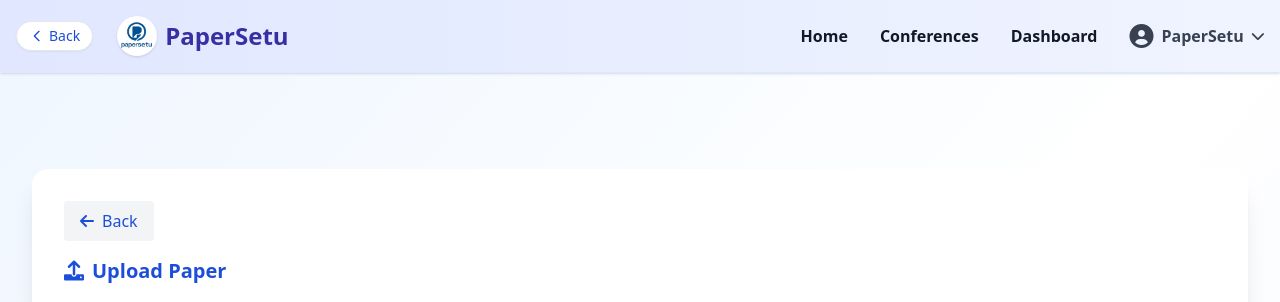
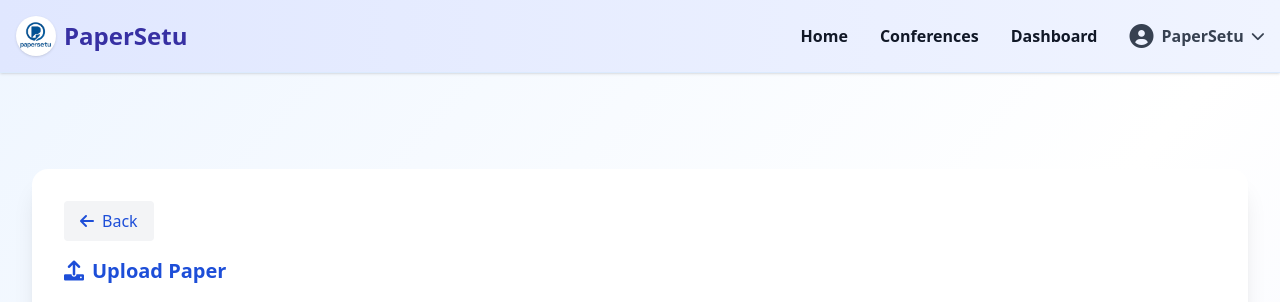
Before and after one commit to HemangJangir/papersetu2, a Django app: page /conference/8/author/ in a window 1280 px wide. Shown: the top 302 px of the page. Run offline with Django 5.2, Linux system fonts and the light colour scheme; a user stored in the database is signed in; data comes from the database, SQL or seed files in the repository; tables that the repository leaves empty hold one stand-in row (values such as "Sample post"); some libraries are stand-ins or nearby versions.

Commit message:
buttons in navbar

```diff
--- a/templates/dashboard/dashboard.html
+++ b/templates/dashboard/dashboard.html
@@ -27,11 +27,6 @@
     <nav class="gradient-header shadow mb-8 border-b border-blue-100">
         <div class="container mx-auto px-4 py-4 flex justify-between items-center">
             <div class="flex items-center gap-2">
-                <!-- Back Button inside nav, before logo -->
-                <button onclick="window.history.back()" class="mr-4 flex items-center px-3 py-1 bg-white border border-gray-200 rounded-full shadow-sm hover:bg-blue-50 transition text-blue-700 font-medium text-sm focus:outline-none focus:ring-2 focus:ring-blue-200">
-                    <svg class="w-4 h-4 mr-1" fill="none" stroke="currentColor" stroke-width="2" viewBox="0 0 24 24"><path stroke-linecap="round" stroke-linejoin="round" d="M15 19l-7-7 7-7"/></svg>
-                    Back
-                </button>
                 <img src="{% static 'images/LOGO BG.png' %}" alt="PaperSetu Logo" class="w-10 h-10 rounded-full shadow bg-white">
                 <span class="text-2xl font-bold text-indigo-800">PaperSetu</span>
             </div>
@@ -46,8 +41,8 @@
                         <span>{{ user.get_full_name|default:user.username }}</span>
                         <i class="fas fa-chevron-down text-sm"></i>
                     </button>
-                    <div x-show="open" @click.away="open = false" x-transition:enter="transition ease-out duration-100" x-transition:enter-start="transform opacity-0 scale-95" x-transition:enter-end="transform opacity-100 scale-100" x-transition:leave="transition ease-in duration-75" x-transition:leave-start="transform opacity-100 scale-100" x-transition:leave-end="transform opacity-0 scale-95" class="absolute right-0 mt-2 w-48 bg-white rounded-md shadow-lg py-1 z-50 border border-gray-200">
-                        <div class="px-4 py-2 text-sm text-gray-500 border-b border-gray-100">
+                    <div x-show="open" @click.away="open = false" x-transition:enter="transition ease-out duration-100" x-transition:enter-start="transform opacity-0 scale-95" x-transition:enter-end="transform opacity-100 scale-100" x-transition:leave="transition ease-in duration-75" x-transition:leave-start="transform opacity-100 scale-100" x-transition:leave-end="transform opacity-0 scale-95" class="absolute right-0 mt-2 w-56 bg-white rounded-md shadow-lg py-1 z-50 border border-gray-200">
+                        <div class="px-4 py-2 text-sm text-gray-500 border-b border-gray-100 break-all">
                             {{ user.email }}
                         </div>
                         <a href="{% url 'dashboard:settings' %}" class="block px-4 py-2 text-sm text-gray-700 hover:bg-gray-100">
```
Also changed, not shown: templates/homepage.html (+4 -4 lines).
